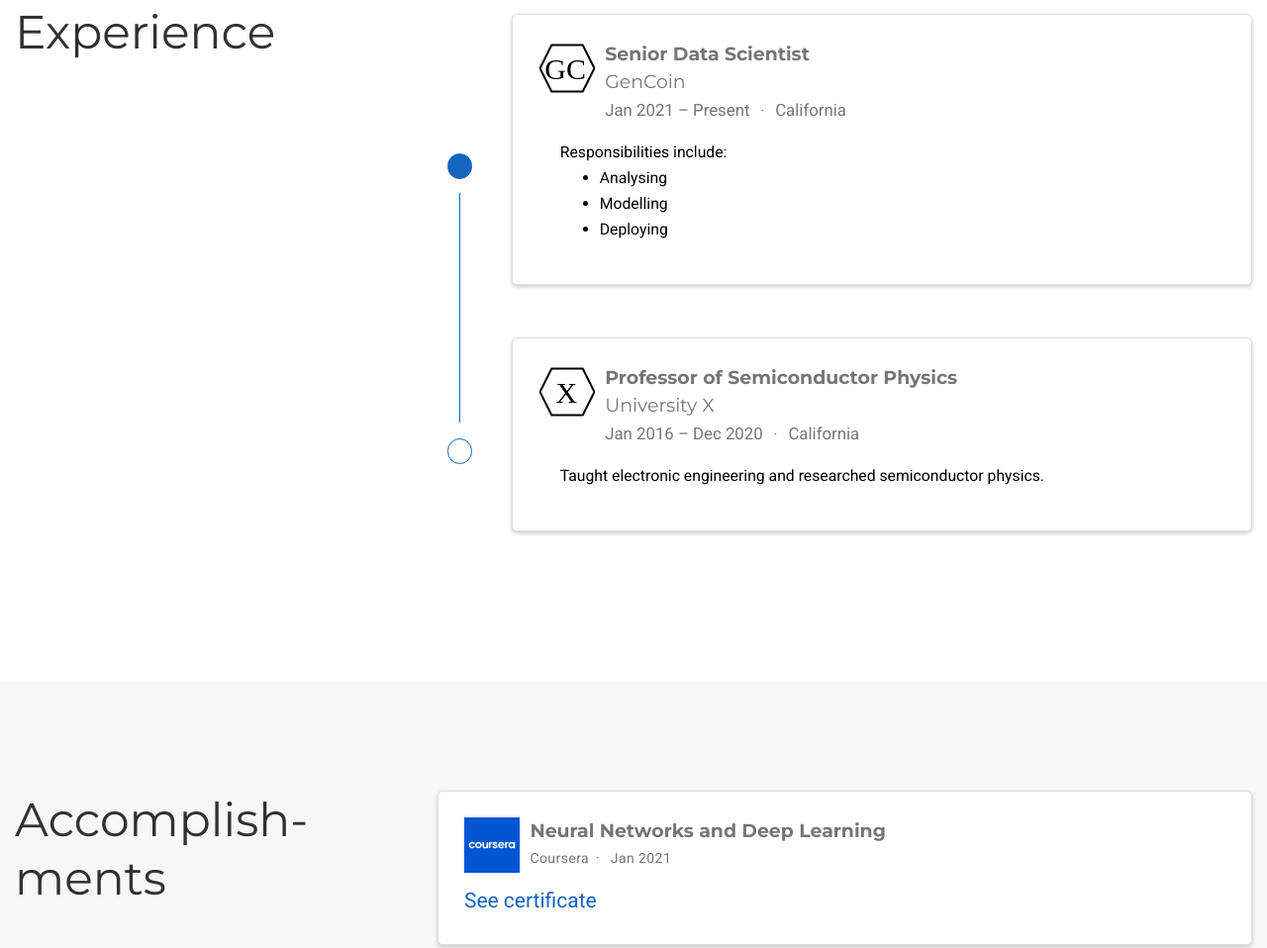
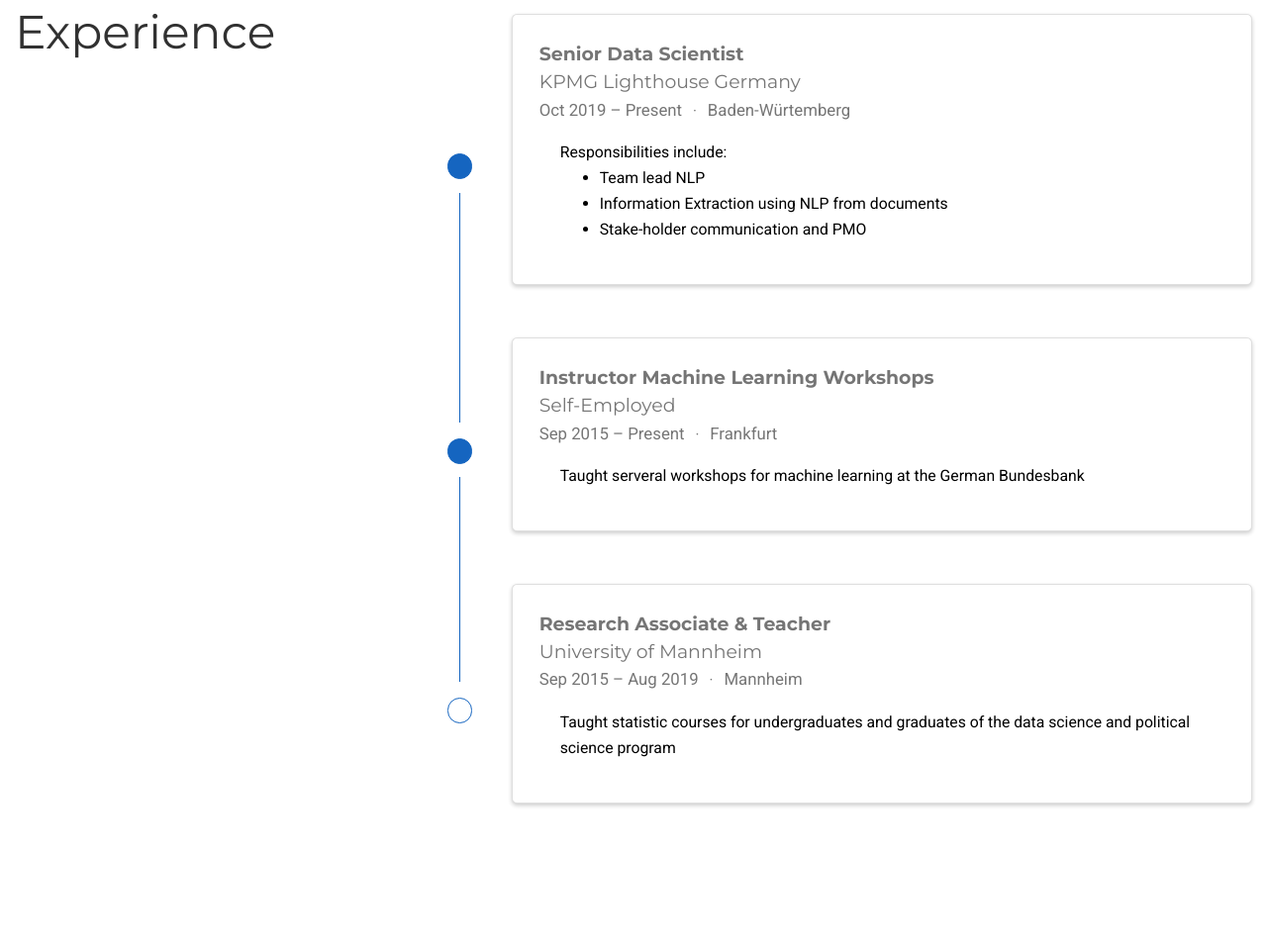
Before and after one commit to sebastiansternberg/sebastiansternberg.github.io, a plain HTML site: page index.html in a window 1280 px wide. Shown: the part 1635-2593 px from the top of the page at 99% size. Drawn offline with nearby package versions, Linux system fonts and the light colour scheme; some icons are missing.

Commit message:
update career infos

```diff
--- a/index.html
+++ b/index.html
@@ -1157,32 +1157,25 @@
     <div class="col py-2">
       <div class="card">
         <div class="card-body">
-          <div class="d-flex align-content-start">
-            <div class="mr-2 mb-2"><img src="/media/icons/brands/org-gc.svg" width="56px" height="56px" alt="GenCoin"></div>
-            <div>
-
 
               <div class="section-subheading card-title exp-title text-muted my-0">Senior Data Scientist</div>
-              <div class="section-subheading card-title exp-company text-muted my-0">GenCoin</div>
+              <div class="section-subheading card-title exp-company text-muted my-0">KPMG Lighthouse Germany</div>
               <div class="text-muted exp-meta">
-                Jan 2021 –
+                Oct 2019 –
 
                   Present
 
 
                   <span class="middot-divider"></span>
-                  <span>California</span>
+                  <span>Baden-Würtemberg</span>
 
               </div>
-            </div>
-          </div>
-
 
           <div class="card-text"><p>Responsibilities include:</p>
 <ul>
-<li>Analysing</li>
-<li>Modelling</li>
-<li>Deploying</li>
+<li>Team lead NLP</li>
+<li>Information Extraction using NLP from documents</li>
+<li>Stake-holder communication and PMO</li>
 </ul>
 </div>
         </div>
@@ -1198,6 +1191,45 @@
         <div class="col">&nbsp;</div>
       </div>
       <div class="m-2">
+        <span class="badge badge-pill border exp-fill">&nbsp;</span>
+      </div>
+      <div class="row h-50">
+        <div class="col border-right">&nbsp;</div>
+        <div class="col">&nbsp;</div>
+      </div>
+    </div>
+
+    <div class="col py-2">
+      <div class="card">
+        <div class="card-body">
+
+              <div class="section-subheading card-title exp-title text-muted my-0">Instructor Machine Learning Workshops</div>
+              <div class="section-subheading card-title exp-company text-muted my-0">Self-Employed</div>
+              <div class="text-muted exp-meta">
+                Sep 2015 –
+
+                  Present
+
+
+                  <span class="middot-divider"></span>
+                  <span>Frankfurt</span>
+
+              </div>
+
+          <div class="card-text">Taught serveral workshops for machine learning at the German Bundesbank</div>
+        </div>
+      </div>
+    </div>
+  </div>
+
+  <div class="row experience">
+
+    <div class="col-auto text-center flex-column d-none d-sm-flex">
+      <div class="row h-50">
+        <div class="col border-right">&nbsp;</div>
+        <div class="col">&nbsp;</div>
+      </div>
+      <div class="m-2">
         <span class="badge badge-pill border ">&nbsp;</span>
       </div>
       <div class="row h-50">
@@ -1209,28 +1241,21 @@
     <div class="col py-2">
       <div class="card">
         <div class="card-body">
-          <div class="d-flex align-content-start">
-            <div class="mr-2 mb-2"><img src="/media/icons/brands/org-x.svg" width="56px" height="56px" alt="University X"></div>
-            <div>
-
-
-              <div class="section-subheading card-title exp-title text-muted my-0">Professor of Semiconductor Physics</div>
-              <div class="section-subheading card-title exp-company text-muted my-0">University X</div>
+
+              <div class="section-subheading card-title exp-title text-muted my-0">Research Associate &amp; Teacher</div>
+              <div class="section-subheading card-title exp-company text-muted my-0">University of Mannheim</div>
               <div class="text-muted exp-meta">
-                Jan 2016 –
-
-                  Dec 2020
+                Sep 2015 –
+
+                  Aug 2019
 
 
                   <span class="middot-divider"></span>
-                  <span>California</span>
+                  <span>Mannheim</span>
 
               </div>
-            </div>
-          </div>
-
-
-          <div class="card-text">Taught electronic engineering and researched semiconductor physics.</div>
+
+          <div class="card-text">Taught statistic courses for undergraduates and graduates of the data science and political science program</div>
         </div>
       </div>
     </div>
```
